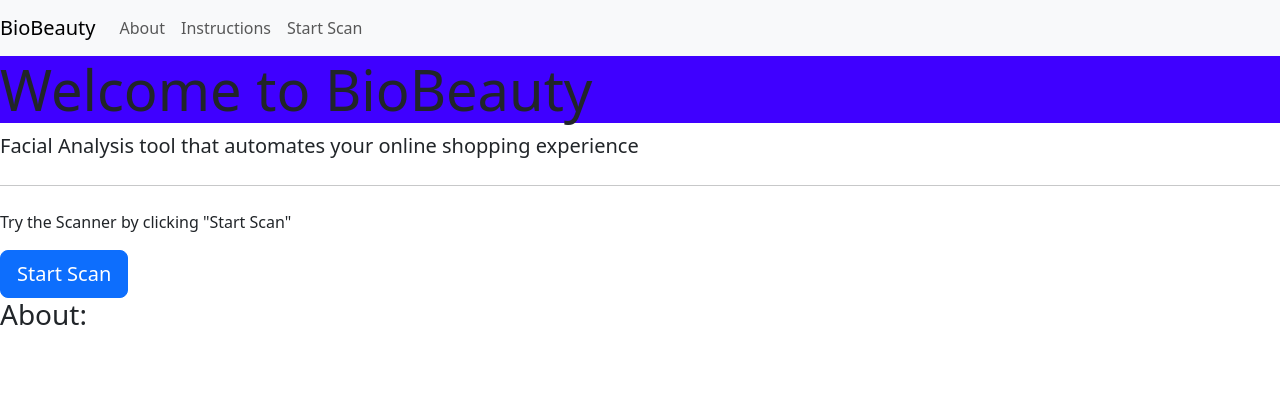
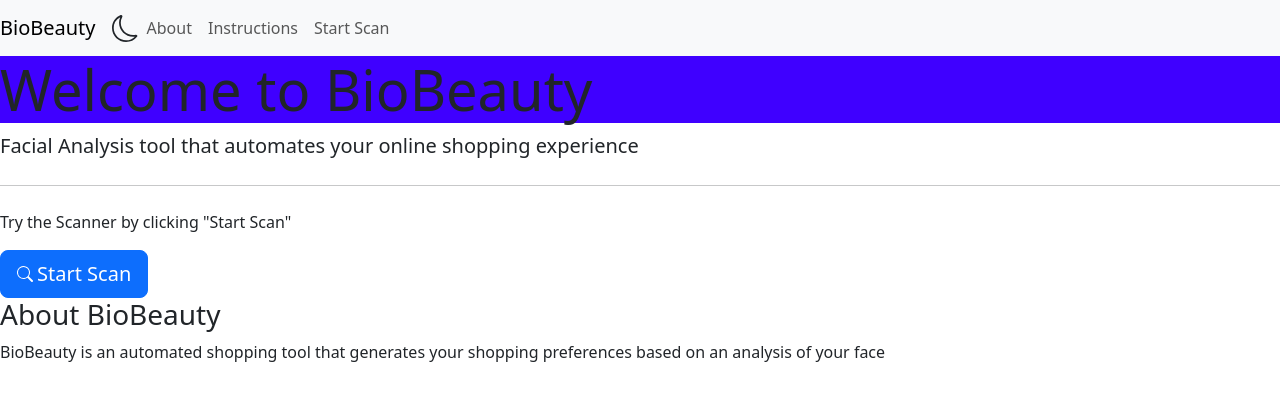
Before and after one commit to kts-alt/bio-beauty, a Flask app: page /about in a window 1280 px wide. Shown: the top 401 px of the page. Run offline with Flask 2, Linux system fonts and the light colour scheme.

Commit message:
added some icons

```diff
--- a/templates/about.html
+++ b/templates/about.html
@@ -1,5 +1,6 @@
 {% extends "base.html" %}
 
 {% block main %}
-<h3>About:</h3>
+<h3>About BioBeauty</h3>
+<p>BioBeauty is an automated shopping tool that generates your shopping preferences based on an analysis of your face</p>
 {% endblock %}
--- a/templates/base.html
+++ b/templates/base.html
@@ -10,6 +10,9 @@
 <body>
 <nav class="navbar navbar-expand-lg navbar-light bg-light">
   <a class="navbar-brand" href="{{ url_for('index') }}">BioBeauty</a>
+  <svg xmlns="http://www.w3.org/2000/svg" width="27" height="27" fill="currentColor" class="bi bi-moon" viewBox="0 0 16 16">
+    <path d="M6 .278a.768.768 0 0 1 .08.858 7.208 7.208 0 0 0-.878 3.46c0 4.021 3.278 7.277 7.318 7.277.527 0 1.04-.055 1.533-.16a.787.787 0 0 1 .81.316.733.733 0 0 1-.031.893A8.349 8.349 0 0 1 8.344 16C3.734 16 0 12.286 0 7.71 0 4.266 2.114 1.312 5.124.06A.752.752 0 0 1 6 .278zM4.858 1.311A7.269 7.269 0 0 0 1.025 7.71c0 4.02 3.279 7.276 7.319 7.276a7.316 7.316 0 0 0 5.205-2.162c-.337.042-.68.063-1.029.063-4.61 0-8.343-3.714-8.343-8.29 0-1.167.242-2.278.681-3.286z"/>
+  </svg>
   <button class="navbar-toggler" type="button" data-toggle="collapse" data-target="#navbarNavAltMarkup" aria-controls="navbarNavAltMarkup" aria-expanded="false" aria-label="Toggle navigation">
     <span class="navbar-toggler-icon"></span>
   </button>
@@ -26,8 +29,9 @@
     <p class="lead">Facial Analysis tool that automates your online shopping experience</p>
     <hr class="my-4">
     <p>Try the Scanner by clicking "Start Scan"</p>
-    <a class="btn btn-primary btn-lg" href="{{ url_for('webcam') }}" role="button">Start Scan</a>
-
+    <a class="btn btn-primary btn-lg" href="{{ url_for('webcam') }}" role="button"><svg xmlns="http://www.w3.org/2000/svg" width="20" height="20" fill="currentColor" class="bi bi-search" viewBox="0 0 20 20">
+    <path d="M11.742 10.344a6.5 6.5 0 1 0-1.397 1.398h-.001c.03.04.062.078.098.115l3.85 3.85a1 1 0 0 0 1.415-1.414l-3.85-3.85a1.007 1.007 0 0 0-.115-.1zM12 6.5a5.5 5.5 0 1 1-11 0 5.5 5.5 0 0 1 11 0z"/>
+    </svg>Start Scan</a>
 </div>
 </body>
 </html>
--- a/templates/instructions.html
+++ b/templates/instructions.html
@@ -1,7 +1,7 @@
 {% extends "base.html" %}
 
 {% block main %}
-<p>How to use:</p>
+<h3>How to Use:</h3>
 <ul>
     <li>1. Be ready to take your picture</li>
     <li>2. Click on Start Scan to start your analysis</li>
```
